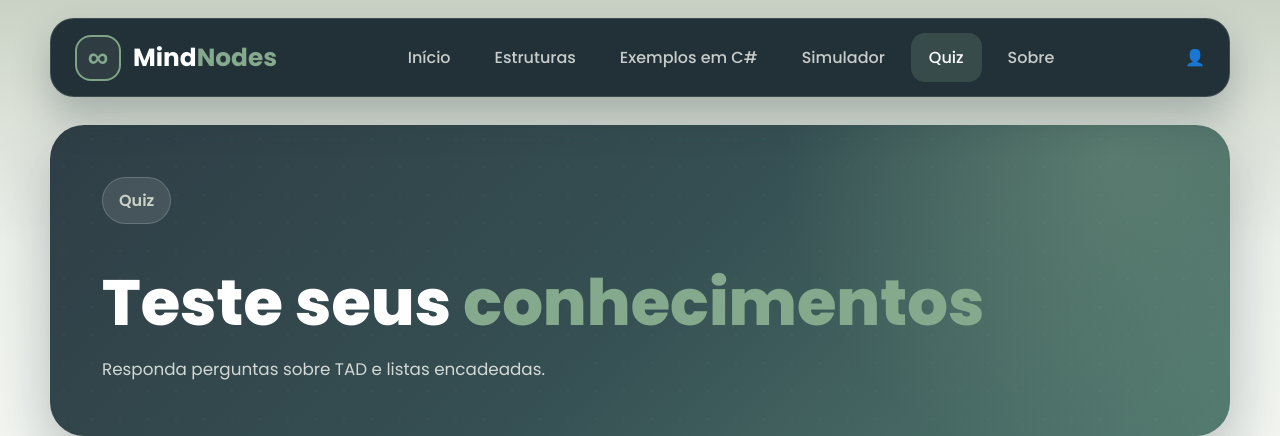
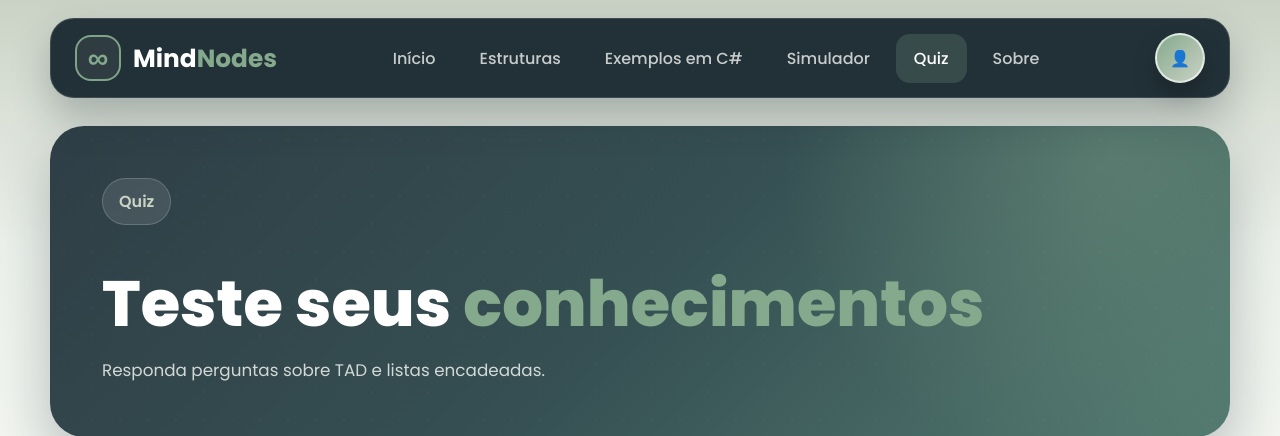
Before and after one commit to Vic0312/MindNodes, a PHP site: page /view/quiz.php in a window 1280 px wide. Shown: the top 436 px of the page. Run offline with PHP 8.4, Linux system fonts and the light colour scheme.

Commit message:
Commit 17 - Ajustando CSS

```diff
--- a/view/quiz.php
+++ b/view/quiz.php
@@ -23,7 +23,7 @@
         <a href="../view/simulador.php">Simulador</a>
         <a class="ativo" href="../view/quiz.php">Quiz</a>
         <a href="../view/sobre.php">Sobre</a></nav>
-        <a class="../view/botao-conta" href="#">👤</a>
+        <a class="botao-conta" href="#">👤</a>
     </header>
 
 <main>
```
